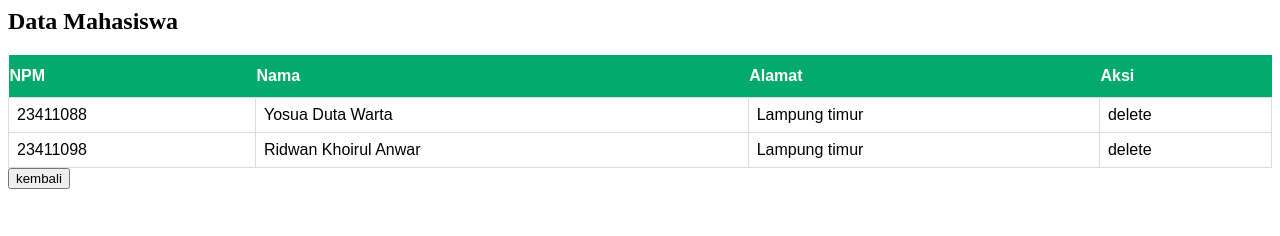
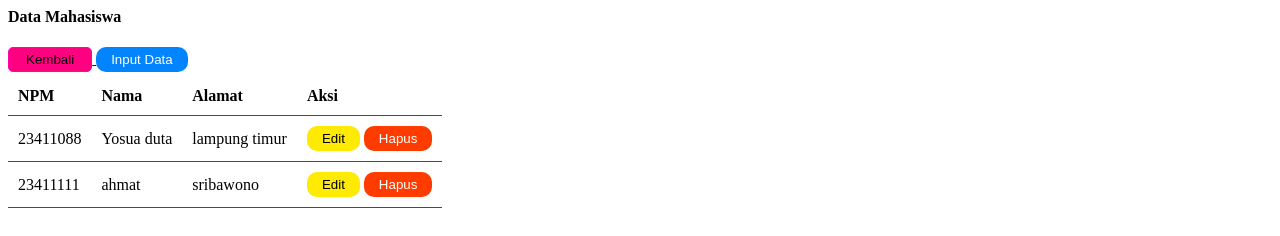
Before and after one commit to Pemrograman-3-2025/yosua-23411088-latihan-1, a plain HTML site: page Data.html in a window 1280 px wide. Drawn offline with Linux system fonts and the light colour scheme.

Commit message:
second commit

```diff
--- a/Data.html
+++ b/Data.html
@@ -1,9 +1,16 @@
 <html>
-    <link rel="stylesheet" href="style.css">
+  <head>
+    <link rel="stylesheet" href="style.css" />
+  </head>
   <body>
-        <H2> Data Mahasiswa</H2>
-
-        <table class="table">
+    <h4>Data Mahasiswa </h4>
+    <a href="index.html">
+      <button class="tombol-kembali">Kembali</button>
+    </a>
+    <a href="input.html">
+      <button class="tombol-input">Input Data</button>
+    </a>
+    <table class="my-table">
       <thead>
         <tr>
           <th>NPM</th>
@@ -15,23 +22,23 @@
       <tbody>
         <tr>
           <td>23411088</td>
-                    <td>Yosua Duta Warta</td>
-                    <td>Lampung timur</td>
-                    <td>delete</td>
+          <td>Yosua duta</td>
+          <td>lampung timur</td>
+          <td>
+            <button class="btn-edit">Edit</button>
+            <button class="btn-hapus">Hapus</button>
+          </td>
         </tr>
-                <tbody>
         <tr>
-                    <td>23411098</td>
-                    <td>Ridwan Khoirul Anwar</td>
-                    <td>Lampung timur</td>
-                    <td>delete</td>
+          <td>23411111</td>
+          <td>ahmat</td>
+          <td>sribawono</td>
+          <td>
+            <button class="btn-edit">Edit</button>
+            <button class="btn-hapus">Hapus</button>
+          </td>
         </tr>
       </tbody>
-
-            </tbody>
     </table>
-        <a href="index.html">
-            <button type="home" menuju home >kembali</button>
-        </a>
   </body>
 </html>
--- a/style.css
+++ b/style.css
@@ -1,34 +1,60 @@
-.kembali {
-    border: 1px solid rgb(33, 207, 114);
-    color: red;
-    background-color: blue;
-    margin: 4px;
-    .my-table th,td {
-     padding: 10px;
-     text-align: left;
-     border-button: 1px solid #ddd;
+.tombol-kembali {
+  border: 1px solid rgb(255, 0, 179);
+  color: rgb(0, 0, 0);
+  background-color: rgb(255, 0, 128);
+  /*             top rigth bottom left */
+  /* border-radius: 5px 5px 5px 5px; */
+  /* border-radius: 5px 5px; */
+  border-radius: 5px;
 
-    }
+  /* margin: 4px 10px 10px 10px; */
+  /* margin: 4px 10px; */
+  /* margin: 4px; */
+  margin-bottom: 5px;
+
+  padding: 4px 17px;
 }
-.table {
-    font-family: Arial, Helvetica, sans-serif;
-    border-collapse: collapse;
-    width: 100%;
-  }
 
-  .table td, #customers th {
-    border: 1px solid #ddd;
-    padding: 8px;
-  }
+.tombol-input {
+  border: 0px;
+  background-color: #0084ff;
+  border-radius: 10px;
+  padding: 5px 15px;
+  color: white;
+}
 
-  .table tr:nth-child(even){background-color: #f2f2f2;}
+/* hover */
+.tombol-input:hover {
+  background-color: #000203;
+}
 
-  .table tr:hover {background-color: #ddd;}
+.my-table {
+  color: #000000;
+  border-collapse: collapse;
+}
 
-  .table th {
-    padding-top: 12px;
-    padding-bottom: 12px;
-    text-align: left;
-    background-color: #04AA6D;
-    color: white;
-  }
+.my-table th,td {
+  padding: 10px;
+  text-align: left;
+  border-bottom: 1px solid #f90000;
+}
+
+tr:hover {
+  background-color: #ebebeb;
+}
+
+.btn-edit {
+  border: 0px;
+  background-color: #ffea03;
+  border-radius: 10px;
+  padding: 5px 15px;
+  color: rgb(0, 0, 0);
+}
+
+.btn-hapus {
+  border: 0px;
+  background-color: #ff3c00;
+  border-radius: 10px;
+  padding: 5px 15px;
+  color: white;
+}
```
Also changed, not shown: index.html (+23 -19 lines), input.html (+19 -31 lines). Lines whose indentation alone changed are shown as unchanged.
